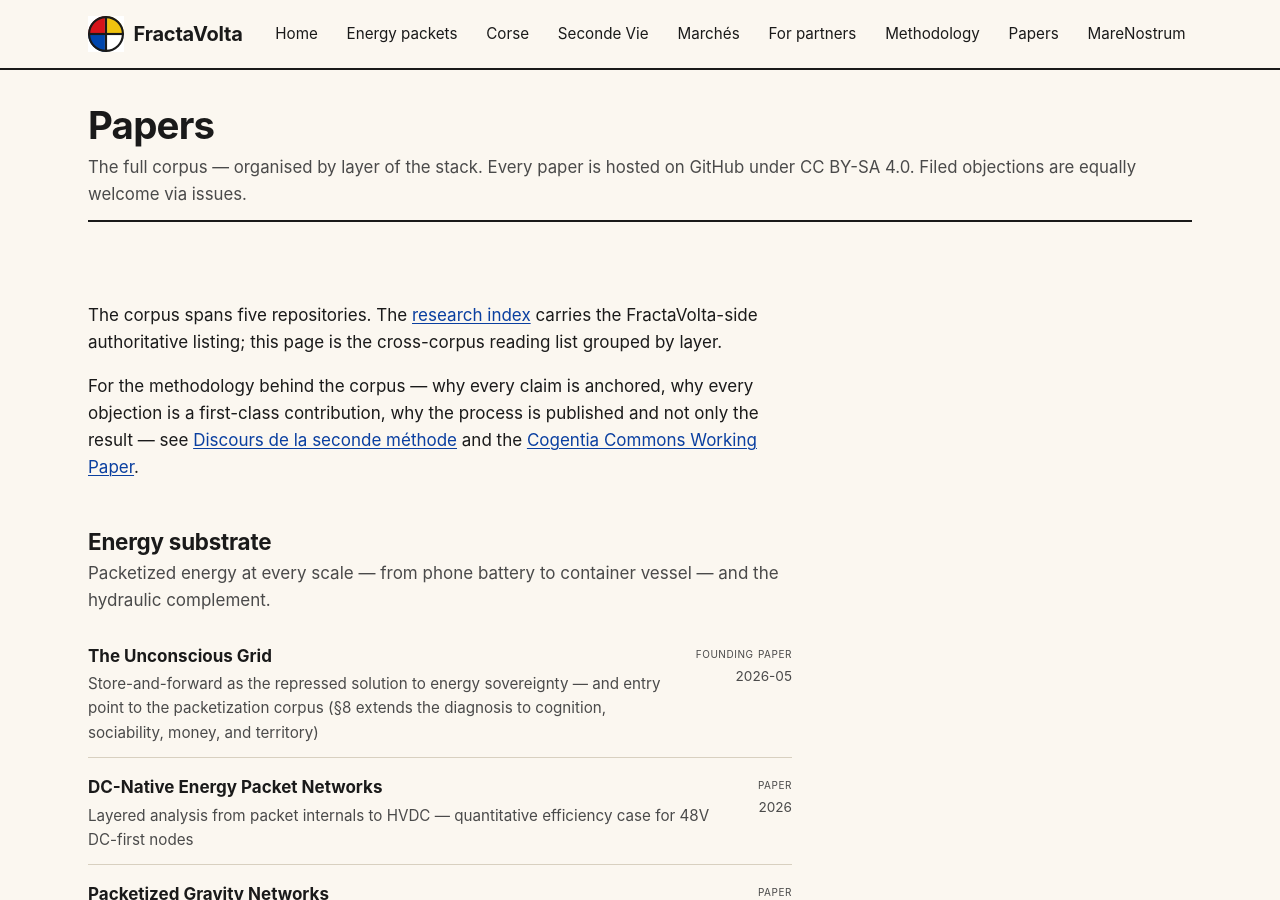
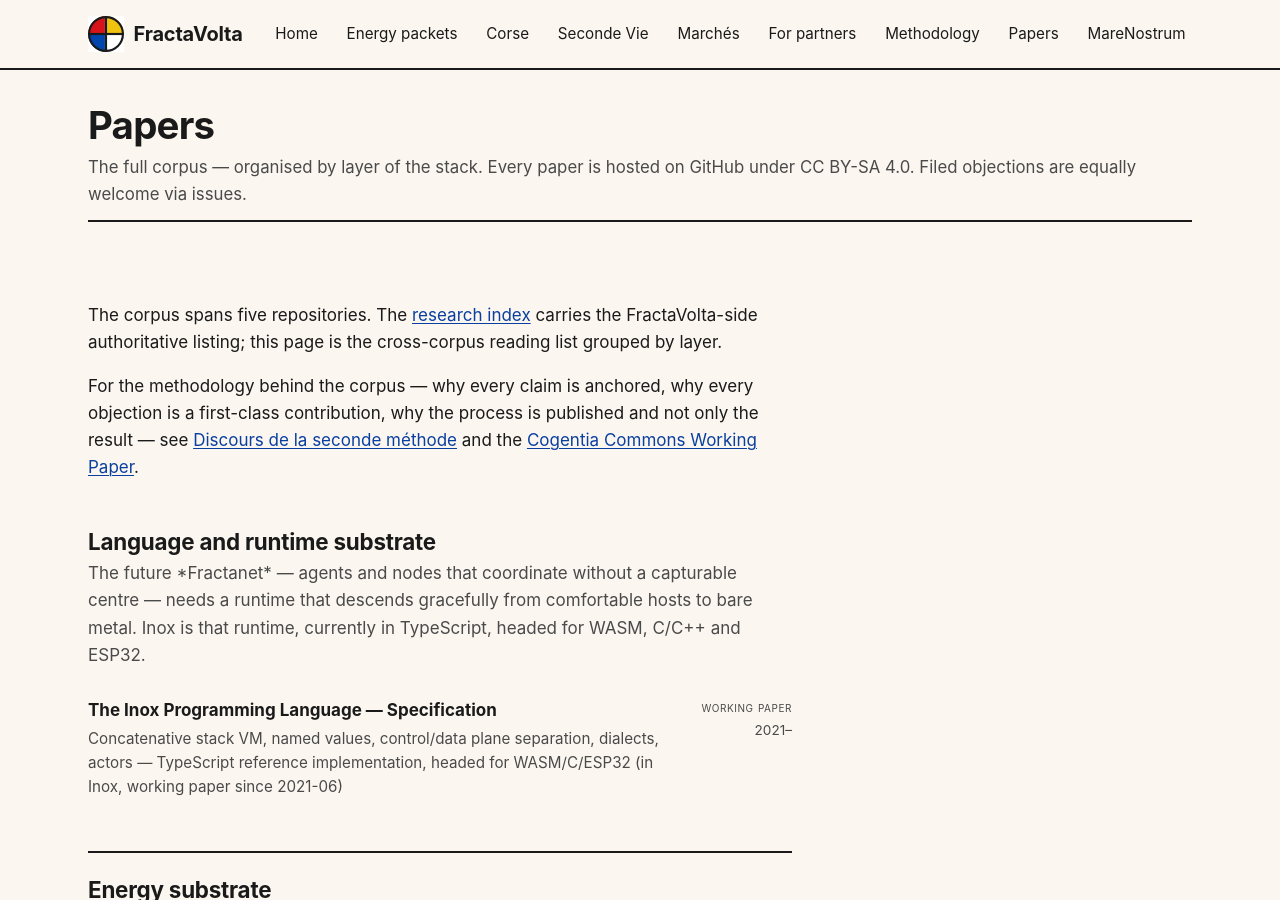
Before and after one commit to JeanHuguesRobert/FractaVolta, a Jekyll site: the page built from docs/papers.md, in a window 1280 px wide and 900 px high. Built offline with Jekyll 4.4.1, drawn with Linux system fonts in a browser that asks for light colours.

Commit message:
Intégration d'Inox

```diff
--- a/docs/_data/papers.yml
+++ b/docs/_data/papers.yml
@@ -1,5 +1,15 @@
 # Papers index. Grouped by layer of the stack. Order is intentional.
 # All papers live as .md in the repo (linked); the canonical URL is on github.com.
+
+- key: language
+  label: Language and runtime substrate
+  description: The future *Fractanet* — agents and nodes that coordinate without a capturable centre — needs a runtime that descends gracefully from comfortable hosts to bare metal. Inox is that runtime, currently in TypeScript, headed for WASM, C/C++ and ESP32.
+  papers:
+    - title: The Inox Programming Language — Specification
+      subtitle: Concatenative stack VM, named values, control/data plane separation, dialects, actors — TypeScript reference implementation, headed for WASM/C/ESP32 (in Inox, working paper since 2021-06)
+      date: 2021–
+      kind: working-paper
+      url: https://github.com/JeanHuguesRobert/Inox/blob/master/research/inox-spec.md
 
 - key: energy
   label: Energy substrate
```
Also changed, not shown: docs/for-researchers.md (+3 -0 lines), packet_attractor.md (+1 -1 lines), packet_transition.md (+1 -1 lines), research/corpus-status.md (+10 -2 lines), research/index.md (+2 -2 lines), README.md.
